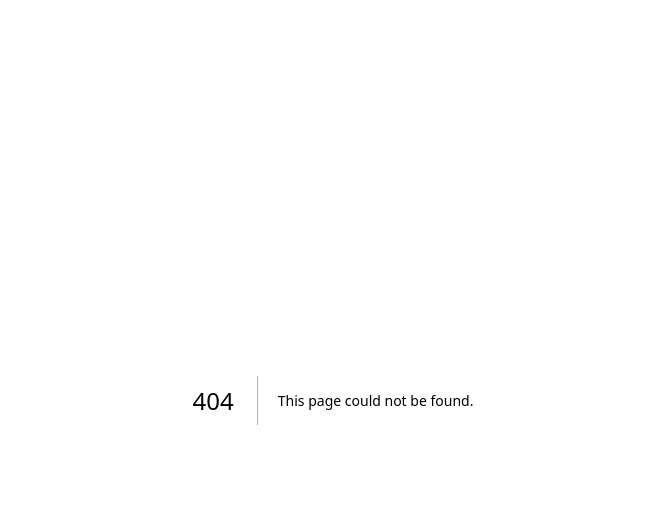
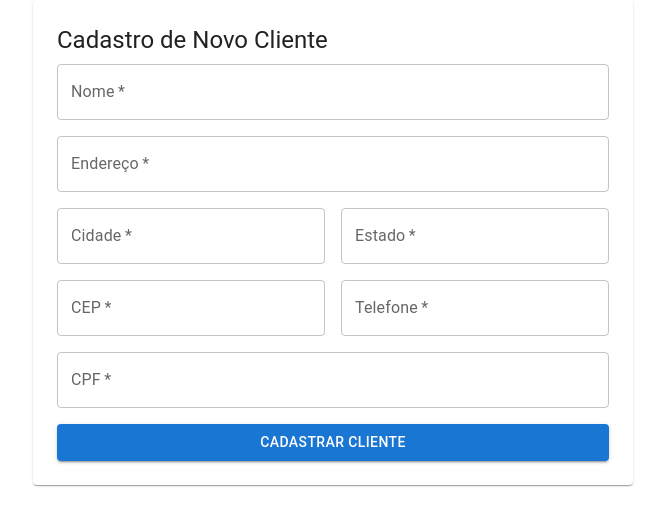
Before and after one commit to ConstantinoRafael/dt-codental, a Next.js app in the folder frontend/: page /admin/clientes/novo-cliente in a window 1280 px wide. Before the commit this address had no page. Shown: the top 526 px of the page, without its empty margins (307-972 px from the left). Built offline with nearby package versions, Linux system fonts and the light colour scheme.

Commit message:
#front feat(clients): form to create a new client

```diff
--- /dev/null
+++ b/frontend/src/app/admin/clientes/novo-cliente/page.tsx
@@ -0,0 +1,119 @@
+"use client";
+
+import React, { useState } from "react";
+import { Box, Button, TextField, Typography, Paper, Grid } from "@mui/material";
+
+export default function NovoClientePage() {
+  const [formValues, setFormValues] = useState({
+    nome: "",
+    endereco: "",
+    cidade: "",
+    estado: "",
+    cep: "",
+    telefone: "",
+    cpf: "",
+  });
+
+  const handleChange = (event) => {
+    const { name, value } = event.target;
+    setFormValues({
+      ...formValues,
+      [name]: value,
+    });
+  };
+
+  const handleSubmit = (event) => {
+    event.preventDefault();
+    console.log("Cliente cadastrado:", formValues);
+
+    // Aqui você pode fazer uma requisição para sua API, como:
+    // fetch('/api/clientes', { method: 'POST', body: JSON.stringify(formValues) })
+  };
+
+  return (
+    <Paper sx={{ padding: 3, margin: "auto", maxWidth: 600 }}>
+      <Typography variant="h5" gutterBottom>
+        Cadastro de Novo Cliente
+      </Typography>
+      <Box component="form" onSubmit={handleSubmit}>
+        <Grid container spacing={2}>
+          <Grid item xs={12}>
+            <TextField
+              fullWidth
+              label="Nome"
+              name="nome"
+              value={formValues.nome}
+              onChange={handleChange}
+              required
+            />
+          </Grid>
+          <Grid item xs={12}>
+            <TextField
+              fullWidth
+              label="Endereço"
+              name="endereco"
+              value={formValues.endereco}
+              onChange={handleChange}
+              required
+            />
+          </Grid>
+          <Grid item xs={6}>
+            <TextField
+              fullWidth
+              label="Cidade"
+              name="cidade"
+              value={formValues.cidade}
+              onChange={handleChange}
+              required
+            />
+          </Grid>
+          <Grid item xs={6}>
+            <TextField
+              fullWidth
+              label="Estado"
+              name="estado"
+              value={formValues.estado}
+              onChange={handleChange}
+              required
+            />
+          </Grid>
+          <Grid item xs={6}>
+            <TextField
+              fullWidth
+              label="CEP"
+              name="cep"
+              value={formValues.cep}
+              onChange={handleChange}
+              required
+            />
+          </Grid>
+          <Grid item xs={6}>
+            <TextField
+              fullWidth
+              label="Telefone"
+              name="telefone"
+              value={formValues.telefone}
+              onChange={handleChange}
+              required
+            />
+          </Grid>
+          <Grid item xs={12}>
+            <TextField
+              fullWidth
+              label="CPF"
+              name="cpf"
+              value={formValues.cpf}
+              onChange={handleChange}
+              required
+            />
+          </Grid>
+          <Grid item xs={12}>
+            <Button type="submit" variant="contained" color="primary" fullWidth>
+              Cadastrar Cliente
+            </Button>
+          </Grid>
+        </Grid>
+      </Box>
+    </Paper>
+  );
+}
```
